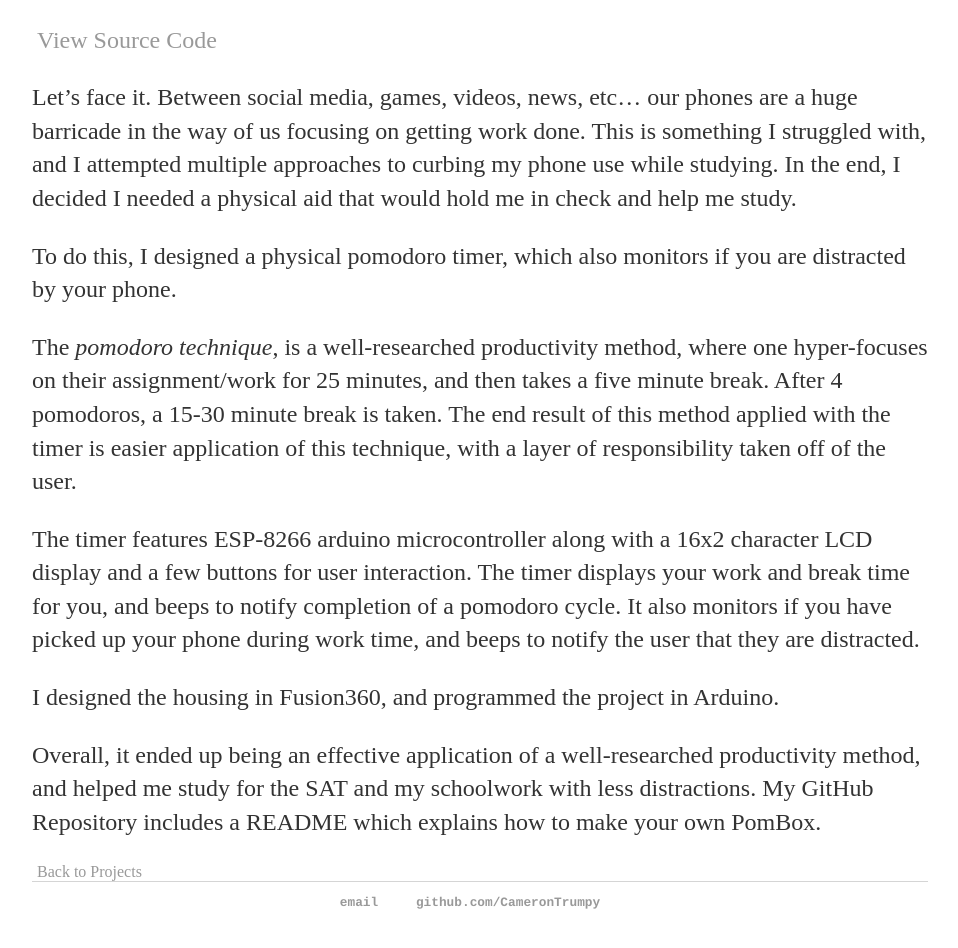
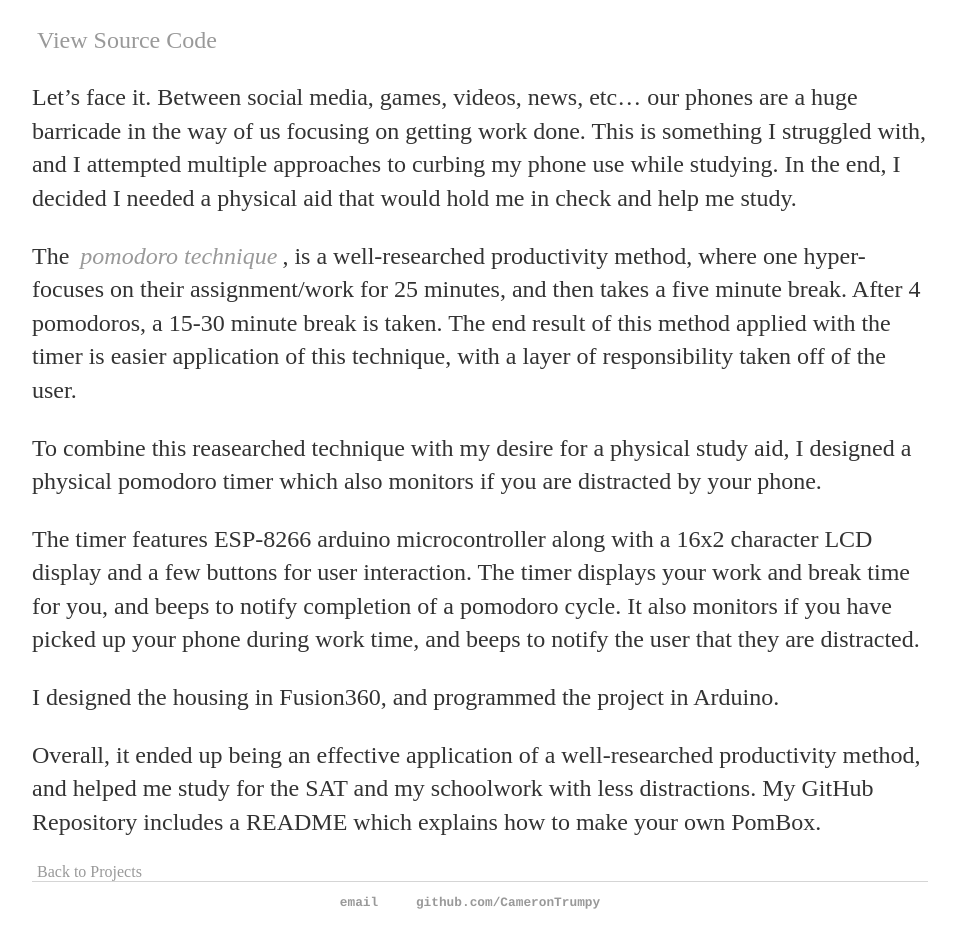
Before and after one commit to CameronTrumpy/CameronTrumpy.github.io, a Jekyll site: the page built from _projects/Pomodoro-Timer.md, in a window 1280 px wide, cut to the strip 448-1418 px from the top of the page. Shown: the top 948 px of the strip, without its empty margins (160-1118 px from the left). Built offline with Jekyll 4.4.1, drawn with Linux system fonts in a browser that asks for light colours.

Commit message:
Update Projects and Images

```diff
--- a/_projects/Pomodoro-Timer.md
+++ b/_projects/Pomodoro-Timer.md
@@ -6,9 +6,9 @@ source_code: "https://github.com/CameronTrumpy/PomBox"
 ---
 Let's face it. Between social media, games, videos, news, etc... our phones are a huge barricade in the way of us focusing on getting work done. This is something I struggled with, and I attempted multiple approaches to curbing my phone use while studying. In the end, I decided I needed a physical aid that would hold me in check and help me study.
 
-To do this, I designed a physical pomodoro timer, which also monitors if you are distracted by your phone.
+The *[pomodoro technique](https://en.wikipedia.org/wiki/Pomodoro_Technique)*, is a well-researched productivity method, where one hyper-focuses on their assignment/work for 25 minutes, and then takes a five minute break. After 4 pomodoros, a 15-30 minute break is taken. The end result of this method applied with the timer is easier application of this technique, with a layer of responsibility taken off of the user.
 
-The *pomodoro technique*, is a well-researched productivity method, where one hyper-focuses on their assignment/work for 25 minutes, and then takes a five minute break. After 4 pomodoros, a 15-30 minute break is taken. The end result of this method applied with the timer is easier application of this technique, with a layer of responsibility taken off of the user.
+To combine this reasearched technique with my desire for a physical study aid, I designed a physical pomodoro timer which also monitors if you are distracted by your phone.
 
 The timer features ESP-8266 arduino microcontroller along with a 16x2 character LCD display and a few buttons for user interaction. The timer displays your work and break time for you, and beeps to notify completion of a pomodoro cycle. It also monitors if you have picked up your phone during work time, and beeps to notify the user that they are distracted.
 
```
Also changed, not shown: _projects/Boggle-Solver.md (renamed from _projects/Boggle-Solver/Boggle-Solver.md, +2 -2 lines), _projects/LED-Desklights.md (+1 -1 lines), _projects/Boggle-Solver/photos/GitHub-Logo.png (deleted), photos/Boggle_Solver/Logo.jpg (added).
